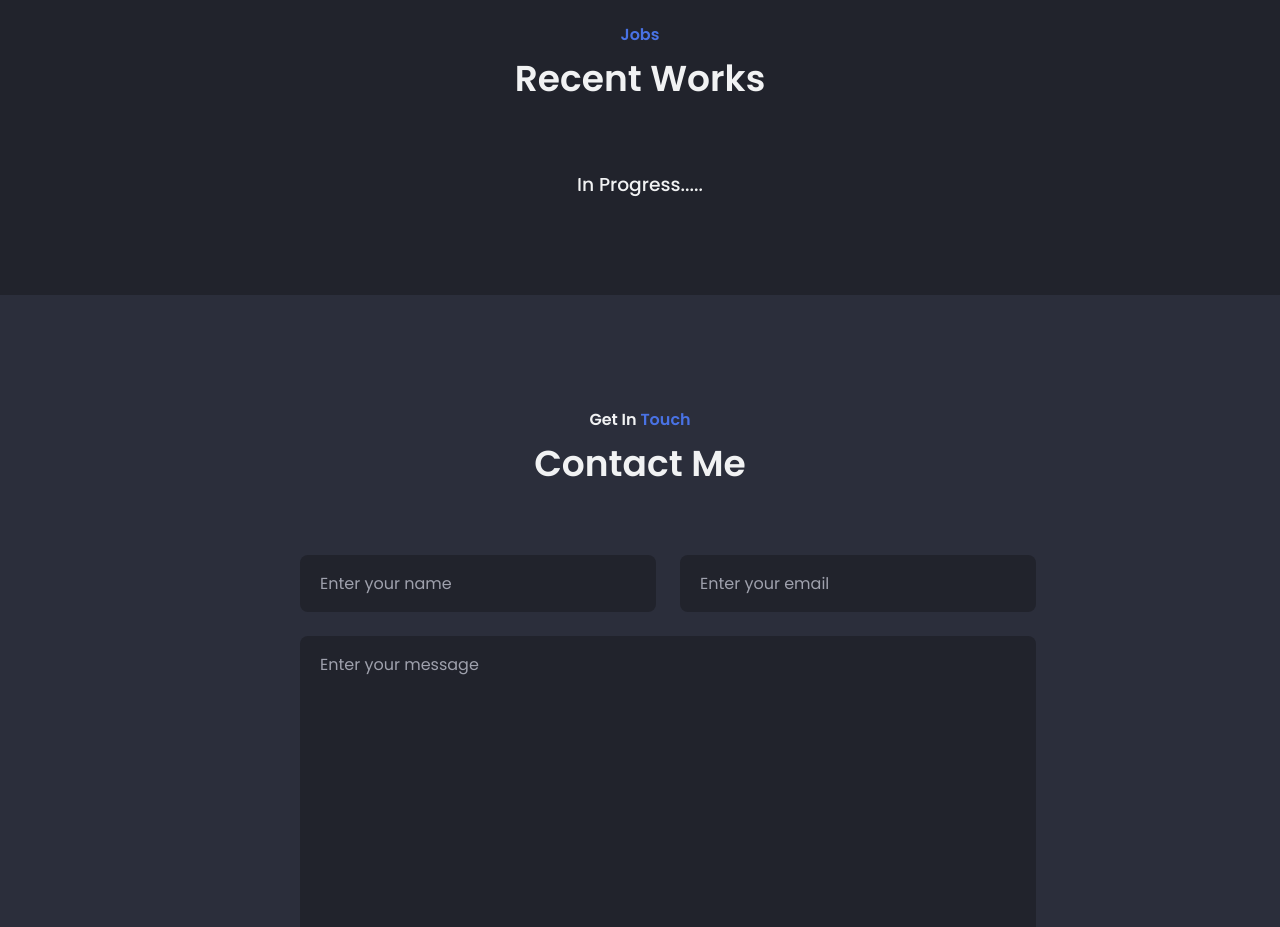
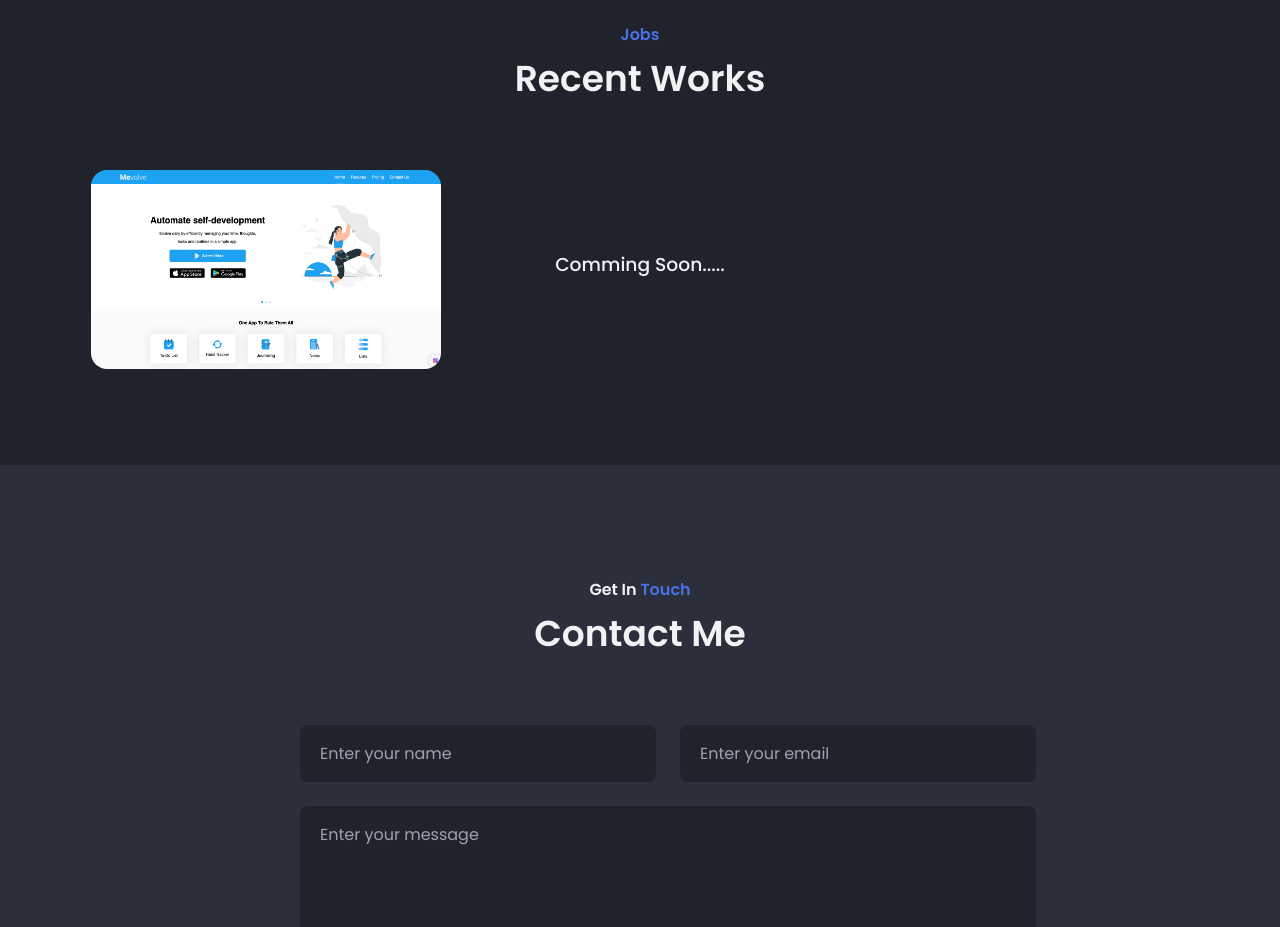
Before and after one commit to Mahendranjs/My-Portfolio, an Angular app: page / in a window 1280 px wide. Shown: the part 3040-3967 px from the top of the page. Built offline with nearby package versions, Linux system fonts and the light colour scheme.

Commit message:
images added

```diff
--- a/src/app/app.component.html
+++ b/src/app/app.component.html
@@ -53,13 +53,13 @@
             <a href="#contact" class="btn"> Let's Talk !!!</a>
           </div>
           <div class="home__social">
-              <a href="" target="_blank" class="home__social-link">
+              <a href="https://github.com/Mahendranjs" target="_blank" class="home__social-link">
                 <i class="ri-github-fill"></i>
               </a>
-              <a href="" target="_blank" class="home__social-link">
+              <a href="https://www.instagram.com/mahe_7_/" target="_blank" class="home__social-link">
                 <i class="ri-instagram-fill"></i>
               </a>
-              <a href="" target="_blank" class="home__social-link">
+              <a href="https://www.linkedin.com/in/mahendran-m-654978209/" target="_blank" class="home__social-link">
                 <i class="ri-linkedin-box-fill"></i>
               </a>
           </div>
@@ -238,16 +238,30 @@
        </h2>
        <div class="projects__container container grid">
             <article class="projects__card">
-                  <!-- <img src="assets/img/Mahendran.jpg" alt="" class="projects__img"/> -->
-                  <h3>In Progress.....</h3>
-                  <!-- <div class="projects__modal">
+                  <img src="assets/img/Mevolve.png" alt="" class="projects__img"/>
+                  <!-- <h3>In Progress.....</h3> -->
+                  <div class="projects__modal">
                     <span class="projects__subtitle">Web</span>
-                    <h2 class="projects__title">Modern Site</h2>
-                    <a href="#" class="projects__btn">
+                    <h2 class="projects__title">Self-Development Site</h2>
+                    <a href="https://mevolve-b6eea.web.app/" target="_blank" class="projects__btn">
                         View Demo <i class="ri-external-link-line"></i>
                     </a>
 
-                  </div> -->
+                  </div>
+            </article>
+
+            <article class="projects__card" style="text-align: center;
+            padding-block: 5rem;">
+              <!-- <img src="assets/img/Mevolve.png" alt="" class="projects__img"/> -->
+              <h3>Comming Soon.....</h3>
+              <!-- <div class="projects__modal">
+                <span class="projects__subtitle">Web</span>
+                <h2 class="projects__title">Self-Development Site</h2>
+                <a href="https://mevolve-b6eea.web.app/" target="_blank" class="projects__btn">
+                    View Demo <i class="ri-external-link-line"></i>
+                </a>
+
+              </div> -->
             </article>
        </div>
    </section>
@@ -289,13 +303,13 @@
             </h2>
         </div>
         <div class="footer__social">
-              <a href="" target="_blank" class="footer__social-link">
+              <a href="https://www.facebook.com/login/" target="_blank" class="footer__social-link">
                 <i class="ri-facebook-circle-line"></i>
               </a>
-              <a href="" target="_blank" class="footer__social-link">
+              <a href="https://twitter.com/i/flow/login" target="_blank" class="footer__social-link">
                 <i class="ri-twitter-line"></i>
               </a>
-              <a href="" target="_blank" class="footer__social-link">
+              <a href="https://www.instagram.com/mahe_7_/" target="_blank" class="footer__social-link">
                   <i class="ri-instagram-line"></i>
               </a>
         </div>
--- a/src/styles.scss
+++ b/src/styles.scss
@@ -726,8 +726,8 @@ svg {
     order: 1;
   }
 
-  .services__container{
-  // .projects__container{
+  .services__container,
+  .projects__container{
     grid-template-columns: repeat(2,352px);
   }
 }
@@ -844,7 +844,7 @@ svg {
   }
 
   .projects__container{
-    // grid-template-columns: repeat(3,350px);
+    grid-template-columns: repeat(3,350px);
     row-gap: 3rem;
     padding-block: 2.5rem 4rem;
   }
```
Also changed, not shown: src/assets/img/Mevolve.png (added).
